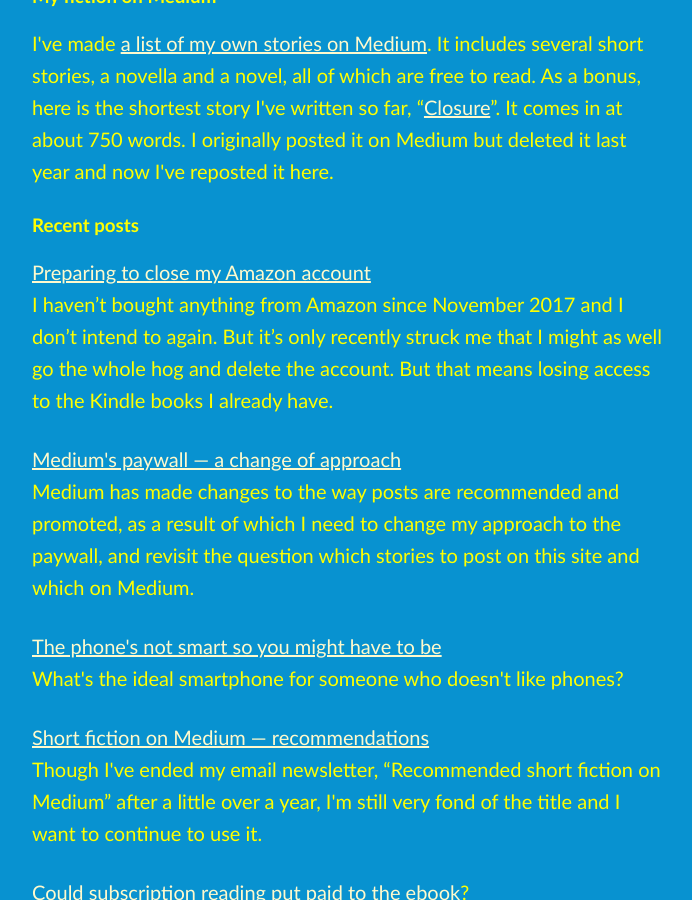
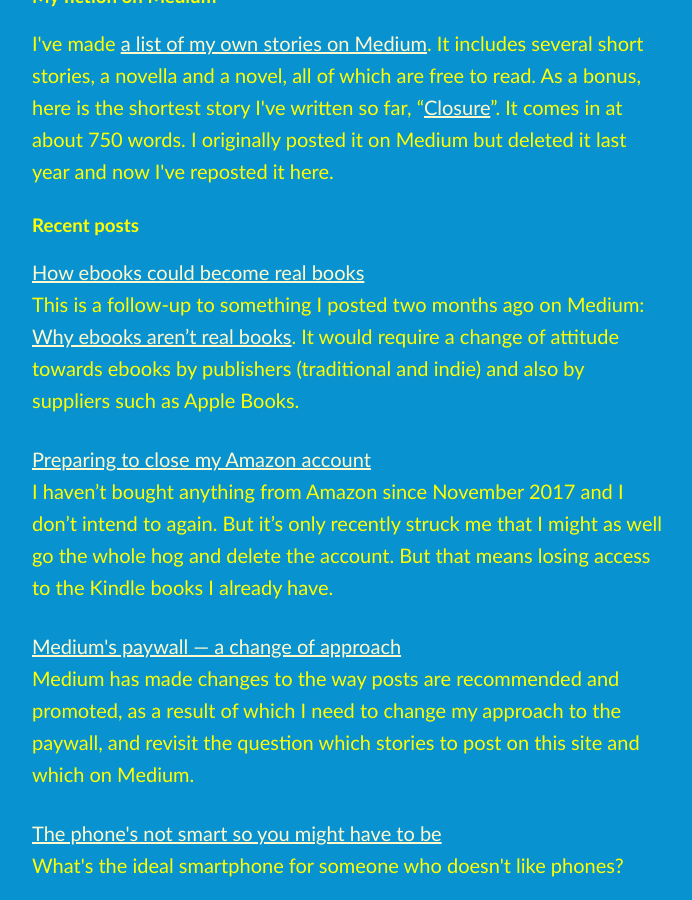
Before and after one commit to artkavanagh/github.io, a Jekyll site: the page index.html, which Jekyll copies as it is, in a window 1280 px wide and 900 px high, scrolled down 964 px. Shown: the whole window, without its empty margins (292-984 px from the left). Built offline with Jekyll 4.4.1, drawn with Linux system fonts in a browser that asks for light colours.

Commit message:
Update index.html

```diff
--- a/index.html
+++ b/index.html
@@ -27,6 +27,9 @@
 <p>I&apos;ve made <a href="https://www.artkavanagh.ie/fiction-list">a list of my own stories on Medium</a>. It includes several short stories, a novella and a novel, all of which are free to read. As a bonus, here is the shortest story I&apos;ve written so far, &ldquo;<a href="https://www.artkavanagh.ie/Closure">Closure</a>&rdquo;. It comes in at about 750 words. I originally posted it on Medium but deleted it last year and now I&apos;ve reposted it here.</p>
 
 <h3>Recent posts</h3>
+
+<p><a href="https://www.artkavanagh.ie/ebooks-could-be-real-books.html">How ebooks could become real books</a><br />
+This is a follow-up to something I posted two months ago on Medium: <a href="https://medium.com/p/9d3fac7aae42">Why ebooks aren’t real books</a>. It would require a change of attitude towards ebooks by publishers (traditional and indie) and also by suppliers such as Apple Books.</p>
 
 <p><a href="https://www.artkavanagh.ie/bye-bye-Amazon.html">Preparing to close my Amazon account</a><br />
 I haven’t bought anything from Amazon since November 2017 and I don’t intend to again. But it’s only recently struck me that I might as well go the whole hog and delete the account. But that means losing access to the Kindle books I already have.</p>
```
